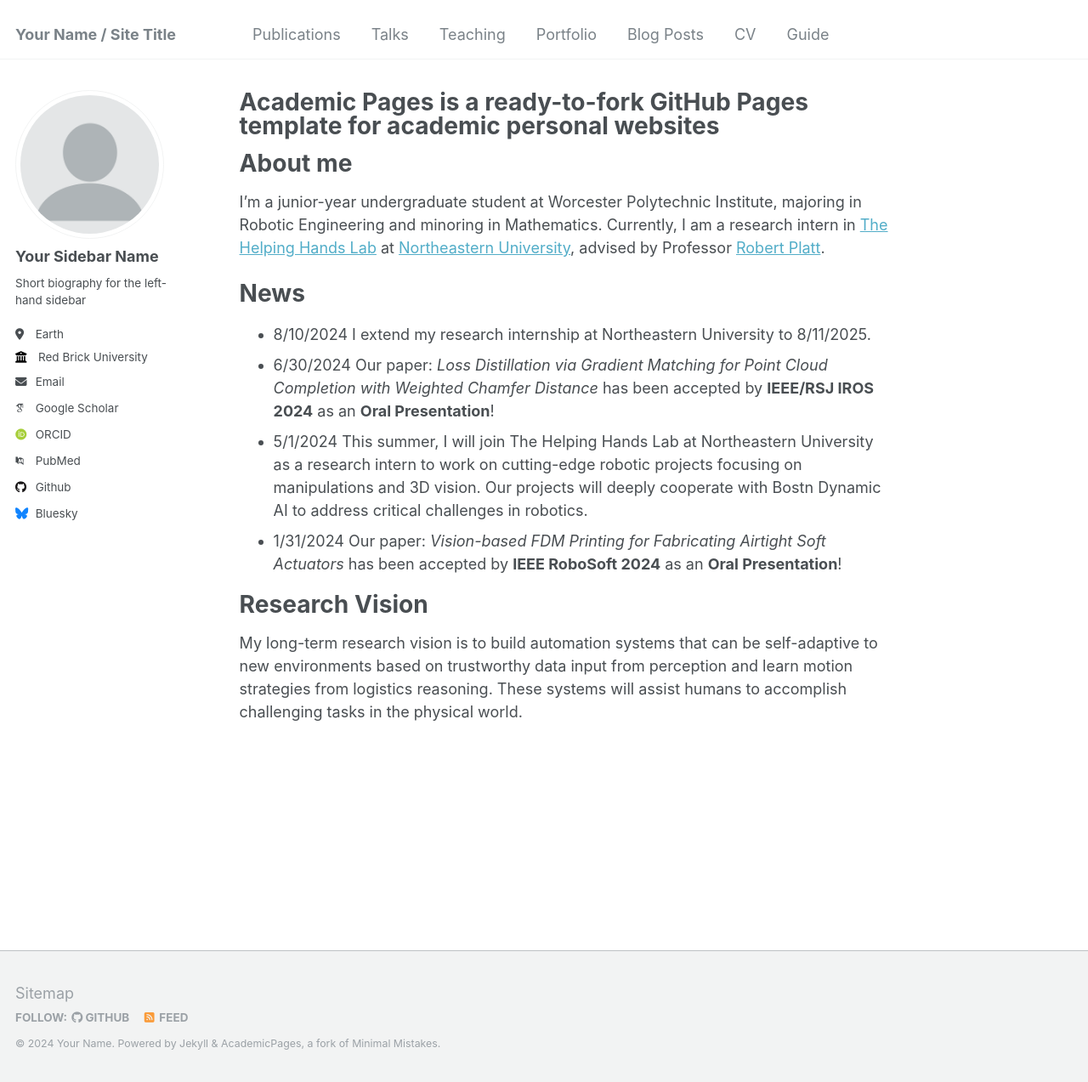
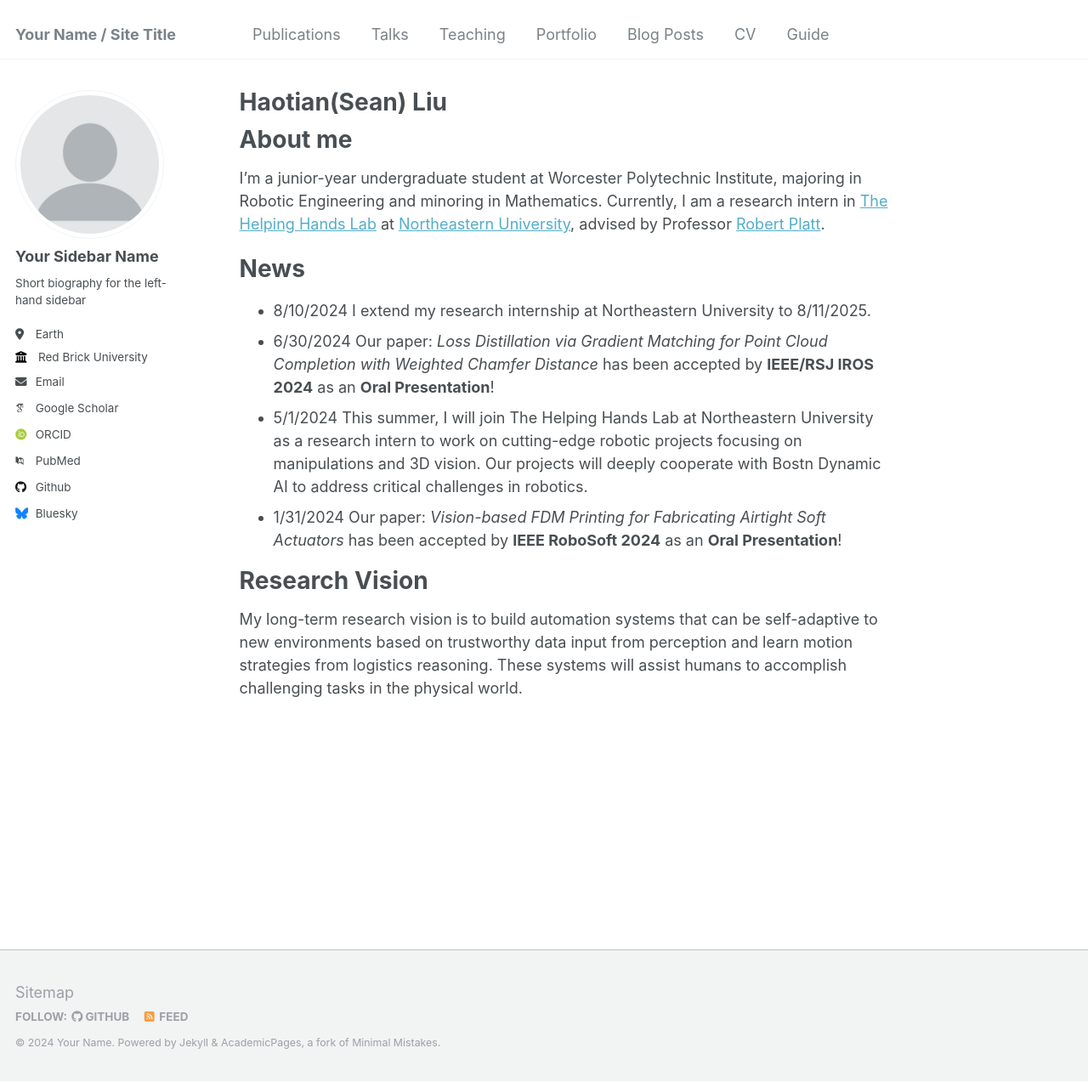
Before and after one commit to seanliu7081/seanliu7081.github.io, a Jekyll site: the page built from _pages/about.md, in a window 1280 px wide and 1273 px high. Shown: the whole window at 85% size. Built offline with Jekyll 4.4.1, drawn with Linux system fonts in a browser that asks for light colours; some web fonts are replaced.

Commit message:
Update about.md

```diff
--- a/_pages/about.md
+++ b/_pages/about.md
@@ -1,6 +1,6 @@
 ---
 permalink: /
-title: "Academic Pages is a ready-to-fork GitHub Pages template for academic personal websites"
+title: "Haotian(Sean) Liu"
 author_profile: true
 redirect_from:
   - /about/
```
